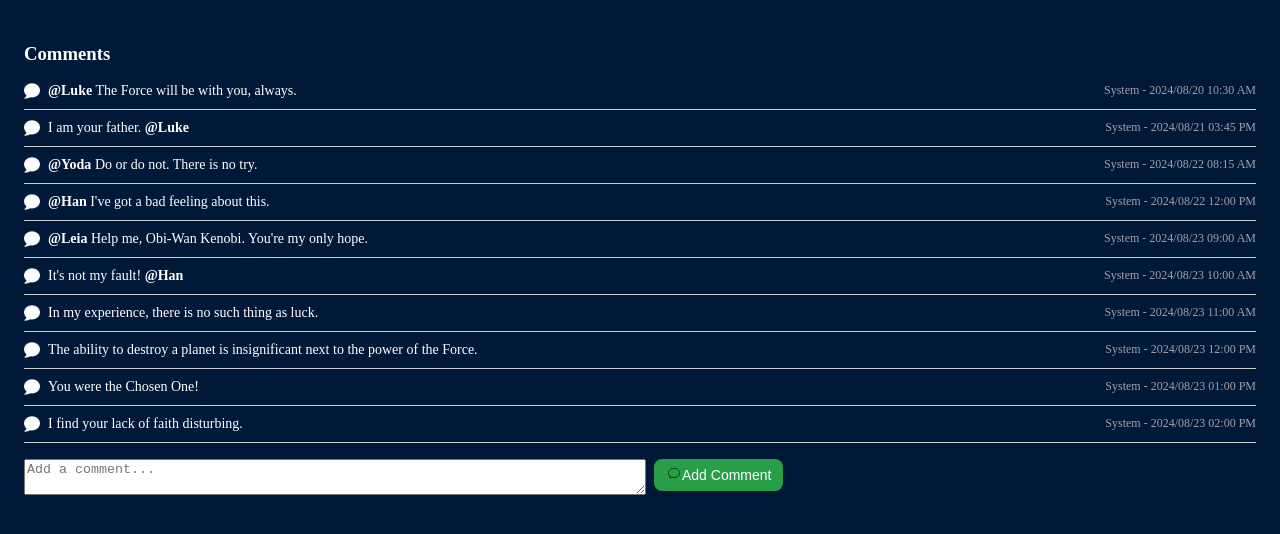
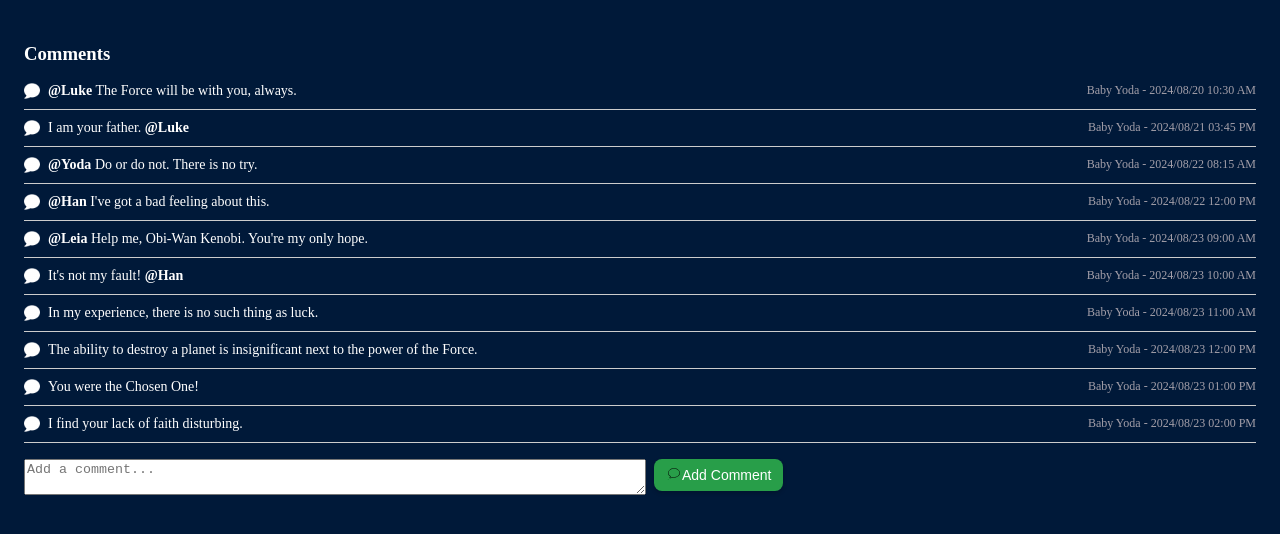
Before and after one commit to zannain/tagged-comments, an Angular app: page / in a window 1280 px wide. Shown: the top 534 px of the page. Built offline with nearby package versions, Linux system fonts and the light colour scheme; a web font is replaced by a local one.

Commit message:
baby yoda

```diff
--- a/src/app/comments/comment/comment.component.ts
+++ b/src/app/comments/comment/comment.component.ts
@@ -9,5 +9,5 @@ import { Comment } from '../../models/comment.model';
 export class CommentComponent {
   @Input() comment: Comment | null = null;
   // NOTE: Since there is no auth every comment is made by the System user
-  loggedInUser: string = "System"
+  loggedInUser: string = "Baby Yoda"
 }
```
